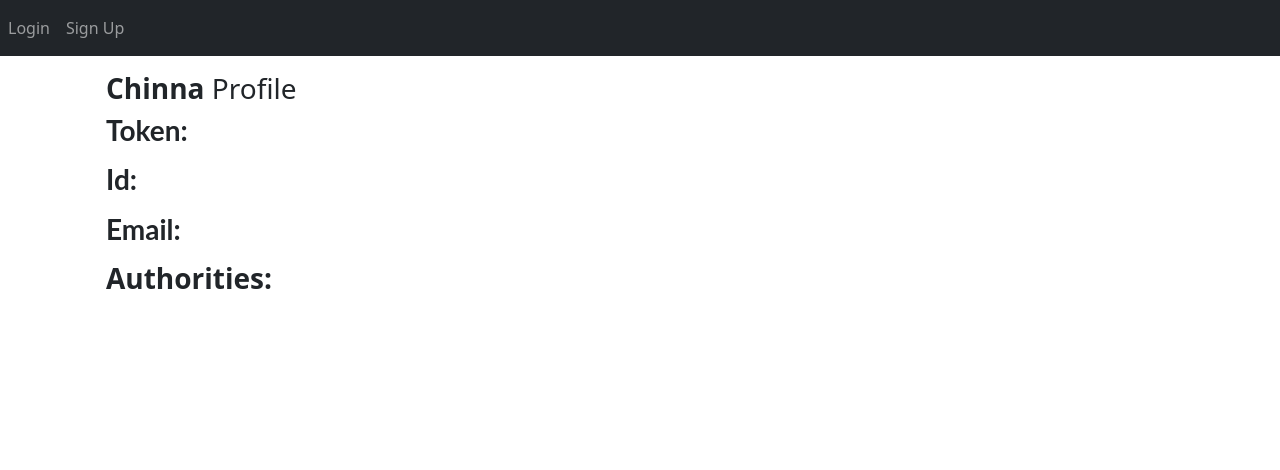
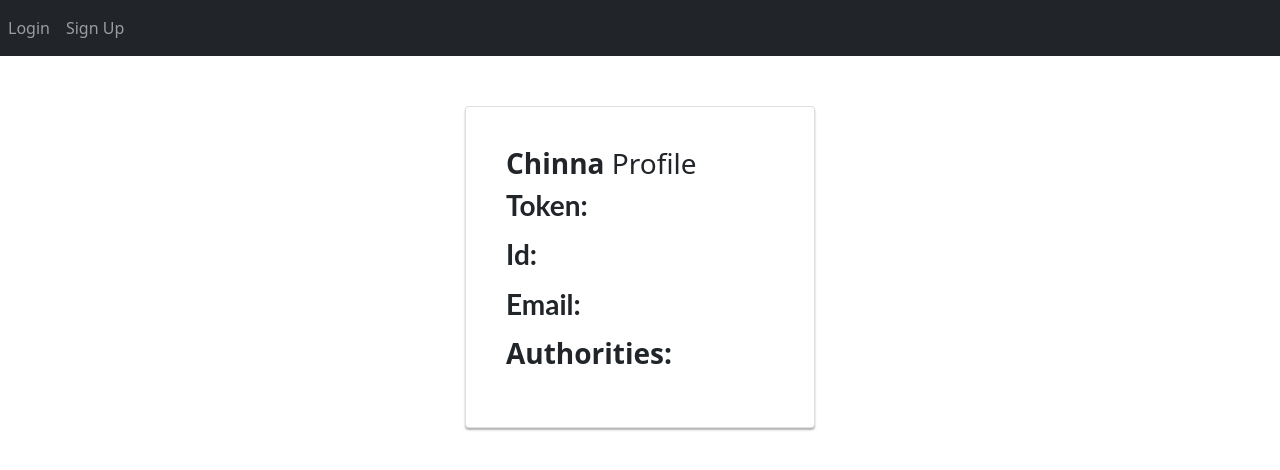
Before and after one commit to chinnarasu-kanthan/react-loginv2, a React (Create React App) app: page / in a window 1280 px wide. Shown: the top 470 px of the page. Built offline with nearby package versions, Linux system fonts and the light colour scheme.

Commit message:
1 file modified

```diff
--- a/src/components/Layout.js
+++ b/src/components/Layout.js
@@ -1,6 +1,6 @@
-import React from "react";
+import React from 'react';
 import { Redirect } from 'react-router-dom';
-import { useSelector } from "react-redux";
+import { useSelector } from 'react-redux';
 
 const Layout = () => {
   //const { user: currentUser } = useSelector((state) => state.auth);
@@ -11,6 +11,7 @@ const Layout = () => {
 
   return (
     <div className="container">
+      <div className="card card-container">
         <header className="jumbotron">
           <h3>
             <strong>Chinna</strong> Profile
@@ -26,9 +27,8 @@ const Layout = () => {
           <strong>Email:</strong>
         </p>
         <strong>Authorities:</strong>
-      <ul>
-
-      </ul>
+        <ul></ul>
+      </div>
     </div>
   );
 };
```
Lines whose indentation alone changed are shown as unchanged.
